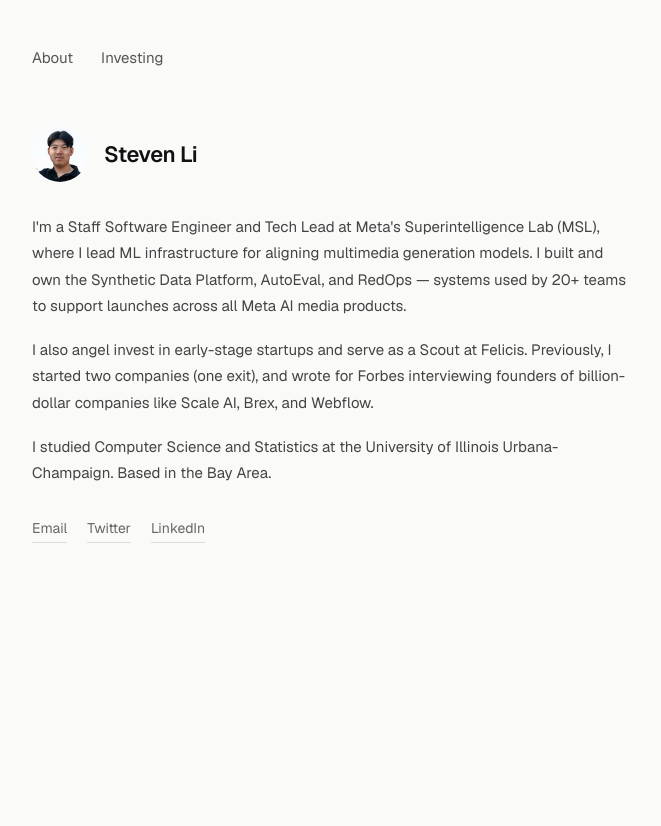
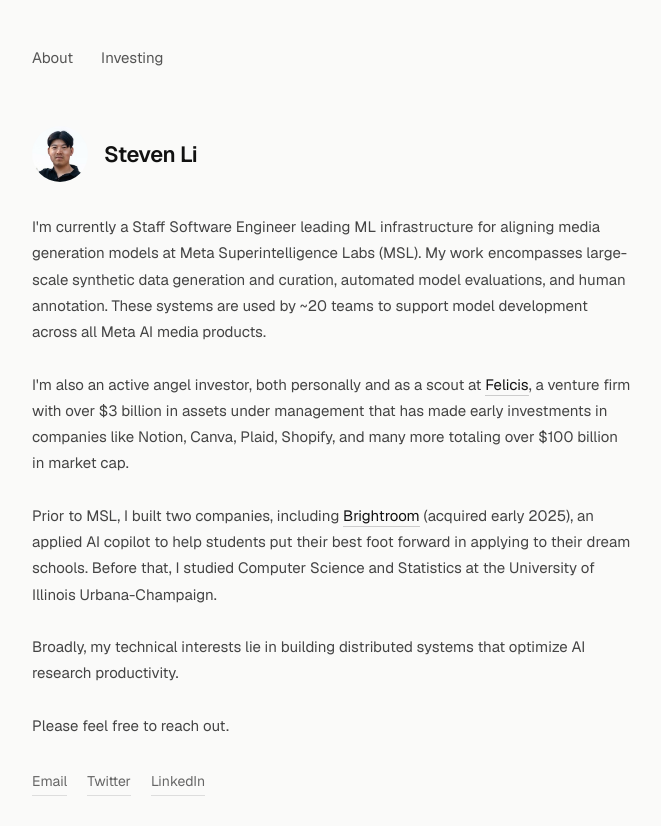
Before and after one commit to levensti/personal-site, a Next.js app: page / in a window 1280 px wide. Shown: the top 826 px of the page, without its empty margins (307-968 px from the left). Before the commit the page ends 800 px from the top, so only its background shows below. Built offline with nearby package versions, Linux system fonts and the light colour scheme.

Commit message:
Fix about page

```diff
--- a/app/page.tsx
+++ b/app/page.tsx
@@ -42,23 +42,50 @@
         }}
       >
         <p>
-          I'm a Staff Software Engineer and Tech Lead at Meta's Superintelligence
-          Lab (MSL), where I lead ML infrastructure for aligning multimedia
-          generation models. I built and own the Synthetic Data Platform, AutoEval,
-          and RedOps — systems used by 20+ teams to support launches across all
-          Meta AI media products.
-        </p>
+          I'm currently a Staff Software Engineer leading ML infrastructure for aligning media generation models at Meta Superintelligence
+          Labs (MSL). My work encompasses large-scale synthetic data generation and curation, automated model evaluations, and human annotation. These systems are used by ~20 teams to support model development across all Meta AI media products.
+          <br />
+          <br />
+          I'm also an active angel investor, both personally and as a scout at{" "}
+          <a
+            href="https://felicis.com"
+            target="_blank"
+            rel="noopener noreferrer"
+            style={{
+              color: "#111",
+              textDecoration: "none",
+              borderBottom: "1px solid #ccc",
+              paddingBottom: "1px",
+            }}
+          >
+            Felicis
+          </a>
+          , a venture firm with over $3 billion in assets under management that has made early investments in companies like Notion, Canva, Plaid, Shopify, and many more totaling over $100 billion in market cap.
+          <br />
+          <br />
+          Prior to MSL, I built two companies, including{" "}
+          <a
+            href="https://brightroom.ai"
+            target="_blank"
+            rel="noopener noreferrer"
+            style={{
+              color: "#111",
+              textDecoration: "none",
+              borderBottom: "1px solid #ccc",
+              paddingBottom: "1px",
+            }}
+          >
+            Brightroom
+          </a>{" "}
+          (acquired early 2025), an applied AI copilot to help students put their best foot forward in applying to their dream schools. Before that, I studied Computer Science and Statistics at the University of Illinois Urbana-Champaign.
+          <br />
+          <br />
+          Broadly, my technical interests lie in building distributed systems that optimize AI research productivity.
 
-        <p>
-          I also angel invest in early-stage startups and serve as a Scout at
-          Felicis. Previously, I started two companies (one exit), and wrote for
-          Forbes interviewing founders of billion-dollar companies like Scale AI,
-          Brex, and Webflow.
-        </p>
+          <br />
+          <br />
+          Please feel free to reach out.
 
-        <p>
-          I studied Computer Science and Statistics at the University of Illinois
-          Urbana-Champaign. Based in the Bay Area.
         </p>
 
         <div
```
